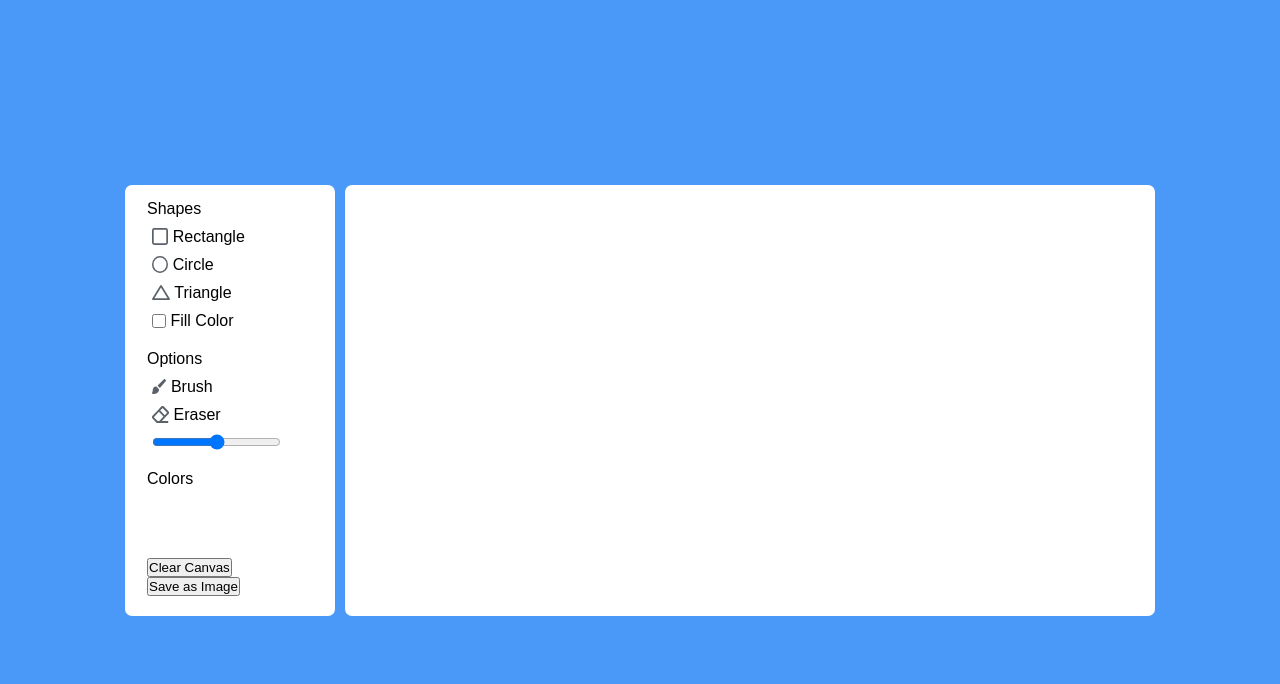
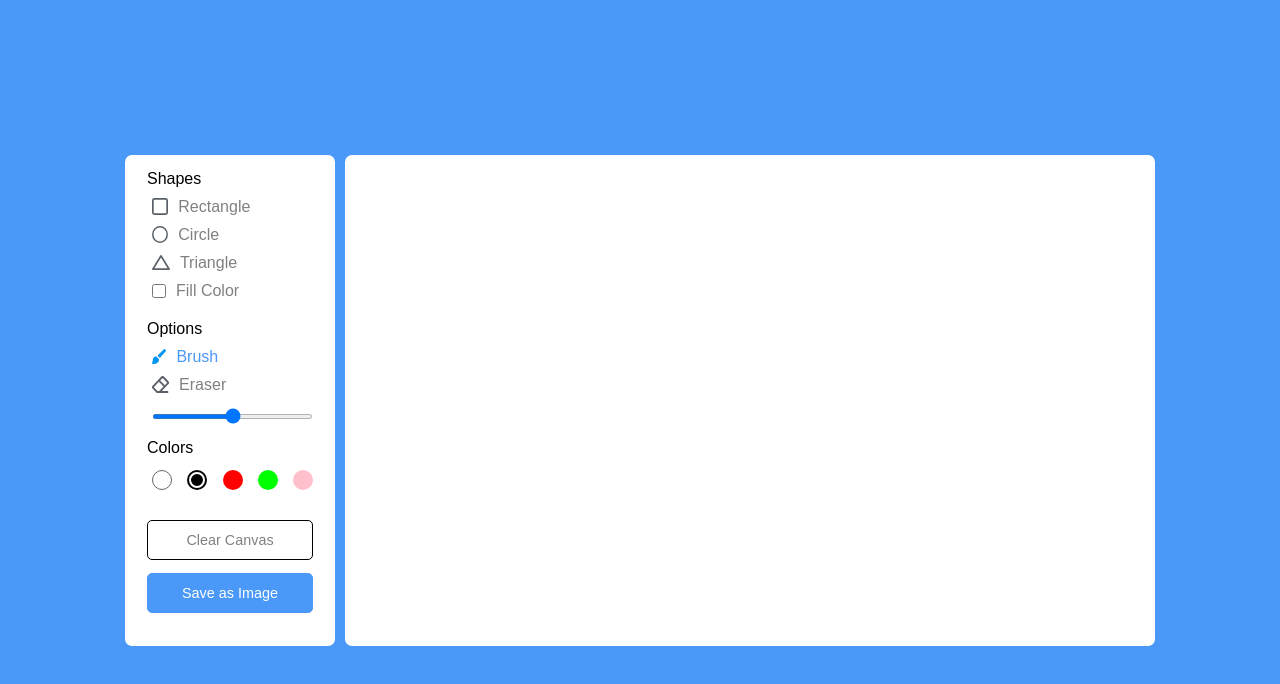
Before and after one commit to akshit-vashishtha/pixel-pad, a plain HTML site: page index.html in a window 1280 px wide. Drawn offline with Linux system fonts and the light colour scheme; a web font is replaced by a local one.

Commit message:
major html css part done

```diff
--- a/index.html
+++ b/index.html
@@ -13,19 +13,19 @@
                 <label class="title">Shapes</label>
                 <ul class="options">
                     <li class="option">
-                        <img src="./icons/rectangle.svg" alt="Rectangle"> &nbsp;
+                        <img src="./icons/rectangle.svg" alt="Rectangle">
                         <span>Rectangle</span>
                     </li>
                     <li class="option">
-                        <img src="./icons/circle.svg" alt="Circle">&nbsp;
+                        <img src="./icons/circle.svg" alt="Circle">
                         <span>Circle</span>
                     </li>
                     <li class="option">
-                        <img src="./icons/triangle.svg" alt="Triangle">&nbsp;
+                        <img src="./icons/triangle.svg" alt="Triangle">
                         <span>Triangle</span>
                     </li>
                     <li class="option">
-                        <input type="checkbox" id="fill-color">&nbsp;
+                        <input type="checkbox" id="fill-color">
                         <label for="fill-color">Fill Color</label>
                     </li>
                 </ul>
@@ -34,12 +34,12 @@
             <div class="row">
                 <label class="title">Options</label>
                 <ul class="options">
-                    <li class="option">
-                        <img src="./icons/brush.svg" alt="Brush">&nbsp;
+                    <li class="option active">
+                        <img src="./icons/brush.svg" alt="Brush">
                         <span>Brush</span>
                     </li>
                     <li class="option">
-                        <img src="./icons/eraser.svg" alt="Eraser">&nbsp;
+                        <img src="./icons/eraser.svg" alt="Eraser">
                         <span>Eraser</span>
                     </li>
                     <li class="option">
@@ -48,18 +48,20 @@
                 </ul>
             </div>
 
-            <div class="row">
+            <div class="row colors">
                 <label class="title">Colors</label>
                 <ul class="options">
-                    <li class="option" style="background-color: red;"></li>
-                    <li class="option" style="background-color: green;"></li>
-                    <li class="option" style="background-color: blue;"></li>
-                    <li class="option" style="background-color: yellow;"></li>
-                    <li class="option" style="background-color: black;"></li>
+                    <li class="option"></li>
+                    <li class="option selected"></li>
+                    <li class="option"></li>
+                    <li class="option"></li>
+                    <li class="option">
+                        <input type="color" id="color-picker" value="#4A98f7">
+                    </li>
                 </ul>
             </div>
 
-            <div class="row">
+            <div class="row buttons">
                 <button class="clear-canvas">Clear Canvas</button>
                 <button class="save-img">Save as Image</button>
             </div>
--- a/style.css
+++ b/style.css
@@ -36,17 +36,105 @@ section{
 }
 .row .options .option{
     display: flex;
+    cursor: pointer;
     align-items: center;
     margin-bottom: 10px;
 }
-.option:where(span,label){
+.option:is(:hover, .active) img{
+    filter:invert(17%) sepia(90%) saturate(3000%) hue-rotate(900deg) brightness(100%) contrast(100%);
+}
+.option :where(span,label){
     color: grey;
     padding-left: 10px;
+}
+.option:is(:hover, .active) :where(span,label){
+    color: #4A98f7;
+
 }
 .option #fill-color{
     height: 14px;
     width: 14px;
 }
+#fill-color:checked ~ label{
+    color: #4A98f7;
+}
+.option #size-slider{
+    width: 100%;
+    height: 5px;
+    margin-top: 10px;
+}
+.colors .options{
+    display: flex;
+    justify-content: space-between;
+}
+.colors .option{
+    height: 20px;
+    width: 20px;
+    background: red;
+    border-radius: 50%;
+    margin-top: 3px;
+    position: relative;
+}
+.colors .option:nth-child(1){
+    background:white;
+    border: 1px solid rgb(102, 102, 102);
+}
+.colors .option:nth-child(2){
+    background: black;
+}
+.colors .option:nth-child(3){
+    background: red;
+}
+.colors .option:nth-child(4){
+    background: lime;
+}
+.colors .option:nth-child(5){
+    background: pink;
+}
+.colors .option.selected::before{
+    position: absolute;
+    content: "";
+    top: 50%;
+    left: 50%;
+    height: 12px;
+    width: 12px;
+    background: inherit;
+    border-radius: inherit;
+    border: 2px solid white;
+    transform: translate(-50%,-50%);
+}
+.colors .option:first-child.selected::before{
+    border-color: #ccc;
+}
+.option #color-picker{
+    opacity: 0;
+    cursor: pointer;
+}
+.buttons button{
+    width: 100%;
+    color: #fff;
+    border: none;
+    outline: none;
+    padding: 11px 0;
+    font-size: 0.9rem;
+    margin-bottom: 13px;
+    background:none;
+    border-radius: 5px;
+    cursor: pointer;
+}
+.buttons .clear-canvas{
+    color: grey;
+    border: 1px solid black;
+    transition: all 0.3s ease;
+}
+.clear-canvas:hover{
+    color: white;
+    background: grey;
+}
+.buttons .save-img{
+    background: #4A98f7;
+    border: 1px solid #4A98f7;
+}
 .drawing-board{
     flex: 1;
 }
```
